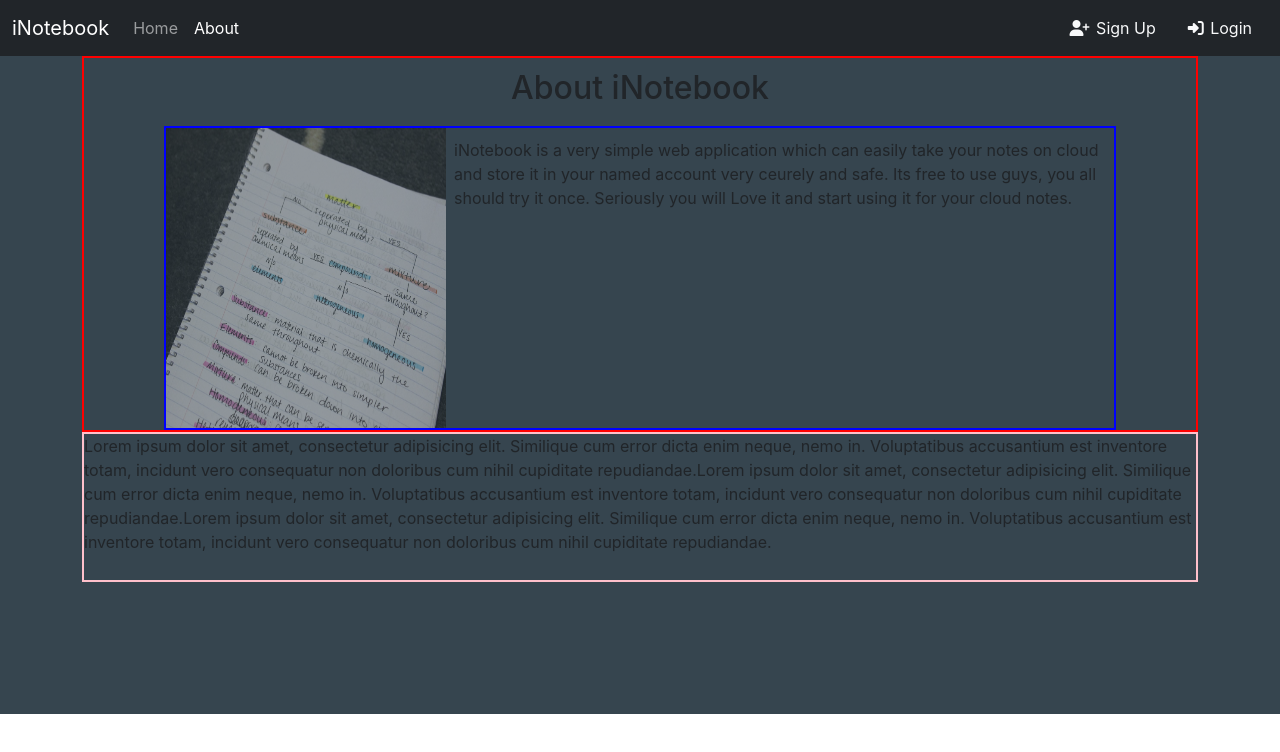
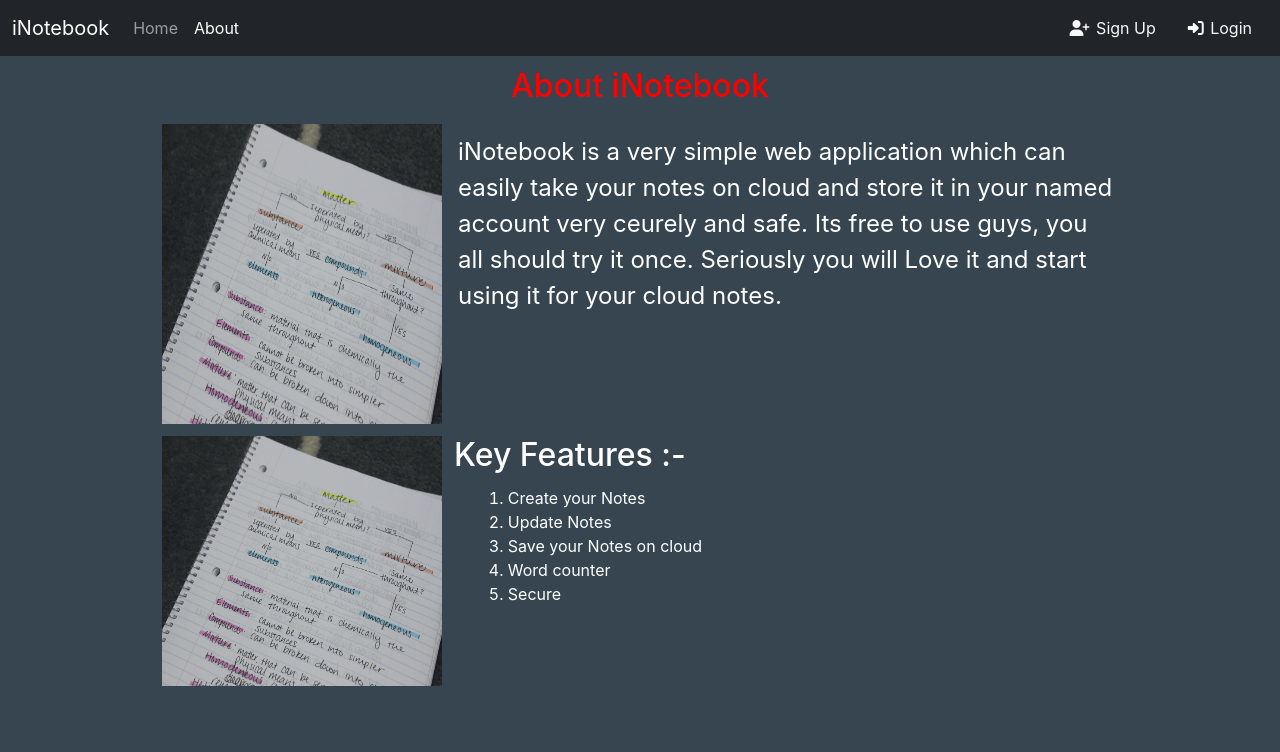
Before and after one commit to StarKBhaviN/iNotebook, a React (Create React App) app: page /About in a window 1280 px wide. Shown: the top 752 px of the page. Built offline with nearby package versions, Linux system fonts and the light colour scheme; some icons are missing.

Commit message:
Desingings

```diff
--- a/src/App.js
+++ b/src/App.js
@@ -11,6 +11,7 @@ import { useState  } from "react";
 import Profile from "./components/Profile";
 
 function App() {
+
   const [alert, setAlert] = useState(null)
 
   const showAlert = (message, type) => {
@@ -27,7 +28,7 @@ function App() {
       <NoteState>
         <Router>
           <Navbar />
-          <Alert alert={alert} />
+            <Alert alert={alert} />
           <div >
             <Routes>
               <Route exact path="/Home" element={<Home showAlert={showAlert} />} />
--- a/src/components/About.js
+++ b/src/components/About.js
@@ -3,20 +3,30 @@ import React from 'react'
 function About() {
 
   return (
-    <div style={{backgroundColor : "#36454F", height : "41.1rem"}}>
+    <div style={{ backgroundColor: "#36454F", height: "100vh", color : "white" }}>
       <div className="container">
-      <div className="head" style={{border : "2px solid red", padding : "0px 80px 0px 80px"}}>
-        <h2 className='heading text-center' style={{ display: "flex", alignItems: "center", justifyContent: "center", height: "60px" }}>About iNotebook</h2>
-        <div className="text" style={{border : "2px solid blue", display : "flex"}}>
-          <img src={require("../Images/about.jpg")} alt="nothing to show" style={{height : "300px", width : "280px", opacity : "0.5"}} />
-          <p className='font-face-gm' style={{marginLeft : "8px", marginTop : "10px"}}>
-          iNotebook is a very simple web application which can easily take your notes on cloud and store it in your named account very ceurely and safe. Its free to use guys, you all should try it once. Seriously you will Love it and start using it for your cloud notes.
-          </p>
+        <div className="head" style={{ border: "0px solid red", padding: "0px 80px 0px 80px" }}>
+          <h2 className='heading text-center' style={{ display: "flex", alignItems: "center", justifyContent: "center", height: "60px", color : "red" }}>About iNotebook</h2>
+
+          <div className="text" style={{ display: "flex" }}>
+            <img src={require("../Images/about.jpg")} alt="nothing to show" style={{ height: "300px", width: "280px", opacity: "0.7", display : "flex", alignItems : "flex-end" }} />
+            <p className='font-face-gm' style={{ marginTop: "10px", fontSize: "24px", marginLeft: "16px" }}>
+              iNotebook is a very simple web application which can easily take your notes on cloud and store it in your named account very ceurely and safe. Its free to use guys, you all should try it once. Seriously you will Love it and start using it for your cloud notes.
+            </p>
+          </div>
+
+          <div className="container d-flex" style={{ border: "0px solid pink", height: "150px", marginTop: "12px", padding : "0"}}>
+            <img src={require("../Images/about.jpg")} alt="nothing to show" style={{ height: "250px", width: "280px", opacity: "0.7", alignItems : "end"}} />
+            <h2 style={{marginLeft : "12px"}}>Key Features :-</h2>
+            <ol style={{position: "relative",left: "-210px",top: "50px"}}>
+              <li>Create your Notes</li>
+              <li>Update Notes</li>
+              <li>Save your Notes on cloud</li>
+              <li>Word counter</li>
+              <li>Secure</li>
+            </ol>
+          </div>
         </div>
-      </div>
-      <div className="content" style={{border : "2px solid pink", height : "150px"}}>
-        Lorem ipsum dolor sit amet, consectetur adipisicing elit. Similique cum error dicta enim neque, nemo in. Voluptatibus accusantium est inventore totam, incidunt vero consequatur non doloribus cum nihil cupiditate repudiandae.Lorem ipsum dolor sit amet, consectetur adipisicing elit. Similique cum error dicta enim neque, nemo in. Voluptatibus accusantium est inventore totam, incidunt vero consequatur non doloribus cum nihil cupiditate repudiandae.Lorem ipsum dolor sit amet, consectetur adipisicing elit. Similique cum error dicta enim neque, nemo in. Voluptatibus accusantium est inventore totam, incidunt vero consequatur non doloribus cum nihil cupiditate repudiandae.
-      </div>
       </div>
     </div>
   )
--- a/src/components/Home.js
+++ b/src/components/Home.js
@@ -4,7 +4,10 @@ import React from "react";
 export const Home = (props) => {
   const {showAlert} = props
   return (
-    <div style={{backgroundColor : "#36454F", minHeight : "41.1rem"}}>
+    <div style={{position : "absolute", top:"0" ,backgroundColor : "#36454F", minHeight : "100vh", width : "100%", border : "0px solid blue"}}>
+      <div className="alert" style={{border : "0px solid green", position : "relative", top : "75px", height : "60px"}}>
+
+      </div>
       <Notes showAlert={showAlert} />
     </div>
   );
--- a/src/components/Login.js
+++ b/src/components/Login.js
@@ -37,10 +37,10 @@ const Login = (props) => {
     }
 
     return (
-        <div className="body" style={{ height: "10%" }}>
-            <img src={require("../Images/BG2.jpg")} style={{ height: "657.5px", width: "100%", zIndex: "-1", opacity: "95%" }} alt="" />
+        <div className="body" style={{ position : "absolute",top: "0", height: "100vh", width:"100%", border : "0px solid red"}}>
 
-            <div className="container" style={{ position: "fixed", top: "160px", left: "120px", display: "flex", alignItems: "center", justifyContent: "center" }}>
+            <img src={require("../Images/BG2.jpg")} style={{ position:"absolute", height: "100%", width: "100%", zIndex: "-1", opacity: "95%" }} alt="" />
+            <div className="container" style={{ height : "100vh", display: "flex", alignItems: "center", justifyContent: "center" }}>
                 <div className="box" style={{ border: "1px solid silver", boxShadow: "0px 0px 4px white", padding: "60px 30px 60px 30px", borderRadius: "12px", backgroundColor: "#12171a" }}>
                     {/* <img src="../Images/logincard.jpg" alt="nothing here" style={{opacity : "10%"}}/> */}
                     <form onSubmit={handleSubmit}>
--- a/src/components/Navbar.js
+++ b/src/components/Navbar.js
@@ -17,7 +17,7 @@ function Navbar() {
 
   return (
     //
-    <nav className="navbar navbar-expand-lg navbar-dark bg-dark">
+    <nav className="navbar navbar-expand-lg navbar-dark bg-dark" style={{zIndex : "1"}}>
       <div className="container-fluid">
         <i className="fa-solid fa-notebook"></i>
         <Link className="navbar-brand" to="/">
--- a/src/components/Notes.js
+++ b/src/components/Notes.js
@@ -88,9 +88,9 @@ const Notes = (props) => {
 
       <div className="container" style={{margin : "100px 0px 0px 0px", borderLeft : "2px solid #565d65", minHeight : "360px"}}>
         <div style={{marginLeft : "10px"}}>
-        <div style={{display : "flex", alignItems: "center", justifyContent : "center", height : "55px"}}>
+        <div style={{display : "flex", alignItems: "center", justifyContent : "center", height : "55px", position : "relative"}}>
           <h1 style={{textAlign : "center", color : "#979FA6"}}>Your Notes</h1>
-          <input autoComplete="off" className={"form-control me-2 search bg-dark shadow-none"} style={{color:"white", width : "150px", border : "1px solid silver", height : "35px", position : "absolute", left : "480px", outline : "none", boxShadow : "0px 0px 0px white"}} type="search" placeholder="Search..." aria-label="Search" onChange={event => setQuery(event.target.value)}/>
+          <input autoComplete="off" className={"form-control me-2 search bg-dark shadow-none"} style={{color:"white", width : "150px", border : "1px solid silver", height : "35px", position : "absolute", left : "0px", outline : "none", boxShadow : "0px 0px 0px white"}} type="search" placeholder="Search..." aria-label="Search" onChange={event => setQuery(event.target.value)}/>
         </div>
       <div className="row my-3" style={{border : "0px solid blue"}}>
         <div className="container" style={{fontSize : "20px", paddingTop : "0px", textAlign : "center"}}>
--- a/src/components/SignUp.js
+++ b/src/components/SignUp.js
@@ -29,7 +29,7 @@ const SignUp = (props) => {
     if (json.success) {
       localStorage.setItem('token', json.authtoken);
       props.showAlert("Successfully Created User", "success")
-      navigate("/home")
+      navigate("/login")
     }
     else {
       props.showAlert("Invalid Detials", "danger")
--- a/src/components/UserDetails.js
+++ b/src/components/UserDetails.js
@@ -2,7 +2,7 @@ import React, { useEffect, useState } from "react";
 import { Link } from "react-router-dom";
 
 const Userdetails = () => {
-  const [users, setUsers] = useState([]) // aava bija banave to output malse profile mate
+  const [users, setUsers] = useState([])
   const userName = async () => {
 
     const response = await fetch("http://localhost:5000/api/auth/getuser", {
```
Also changed, not shown: src/components/NoteItem.js (+6 -6 lines), src/components/Profile.js (+46 -11 lines).
